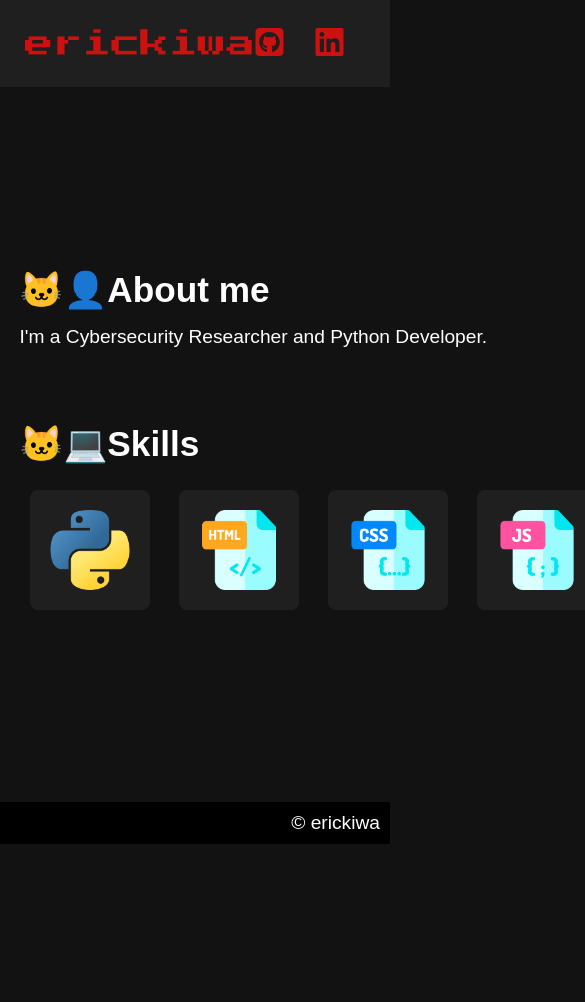
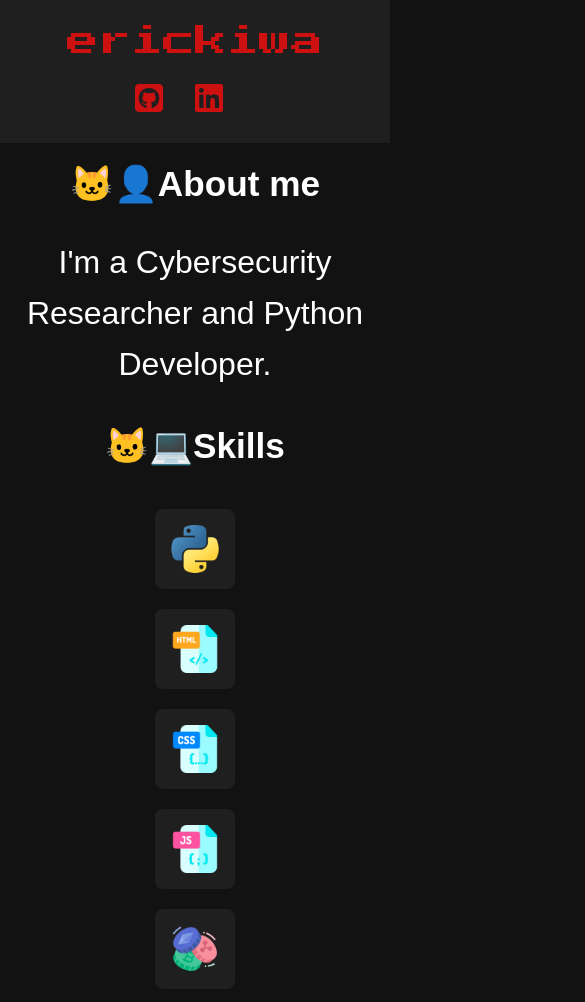
Before and after one commit to erickiwa/HTML-CSS-JS, a plain HTML site: page portfolio1/index.html in a window 390 px wide. Shown: the top 1002 px of the page, 585 px wide, since content can reach past the window. Before the commit the page ends 844 px from the top, so only its background shows below. Drawn offline with Linux system fonts and the light colour scheme; a web font is replaced by a local one.

Commit message:
responsive design

```diff
--- a/portfolio1/CSS/main.css
+++ b/portfolio1/CSS/main.css
@@ -24,6 +24,7 @@ main .main-content p {
     width: 75%;
     font-size: 1.2em;
     font-weight: 300;
+    line-height: 1.6;
 }
 
 /* Cards */
@@ -41,6 +42,7 @@ main .techs .cards-container .card {
     background-color: #201F1F;
     border-radius: 8px;
     margin-right: 1.2em;
+    margin-left: 1.2em;
     cursor: pointer;
     transition: 0.3s ease-in-out;
 
--- /dev/null
+++ b/portfolio1/CSS/responsive.css
@@ -0,0 +1,76 @@
+@media (max-width: 1270px) {
+    main {
+        width: 100%;
+
+        flex-direction: column;
+        align-items: center;
+        justify-content: center;
+    }
+
+    .main-content {
+        width: 100%;
+        align-items: center;
+        margin-bottom: 15%;
+    }
+
+    main .main-content .text, techs {
+        text-align: center;
+    }
+
+    main .main-content .text p {
+        width: 100%;
+        font-size: 2em;
+    }
+
+    main .main-content aside h2 {
+        text-align: center;
+    }
+
+    main .techs .cards-container, .main-content .text p {
+        margin-top: 32px;
+    }
+}
+
+@media (max-width: 740px) {
+    header {
+        flex-direction: column;
+        align-items: center;
+        justify-content: center;
+
+        text-align: center;
+    }
+
+    header h1 {
+        font-size: 2em;
+    }
+
+    header nav {
+        margin-top: 24px;
+    }
+
+    headder nav a {
+        font-size: 1em;
+    }
+
+    main .techs .cards-container .card {
+        width: 60px;
+        height: 60px;
+    }
+
+    main figure img {
+        width: 250px;
+        height: 250px;
+    }
+}
+
+@media (max-width: 503px) {
+    main .techs .cards-container {
+        flex-direction: column;
+    }
+
+    main .techs .cards-container .card {
+        flex-direction: column;
+        width: 80px;
+        height: 80px;
+    }
+}
--- a/portfolio1/index.html
+++ b/portfolio1/index.html
@@ -10,6 +10,7 @@
         <link rel="stylesheet" href="./CSS/header.css">
         <link rel="stylesheet" href="./CSS/main.css">
         <link rel="stylesheet" href="./CSS/footer.css">
+        <link rel="stylesheet" href="./CSS/responsive.css">
         <!--Fonts-->
         <link rel="preconnect" href="https://fonts.googleapis.com">
         <link rel="preconnect" href="https://fonts.gstatic.com" crossorigin>
```
